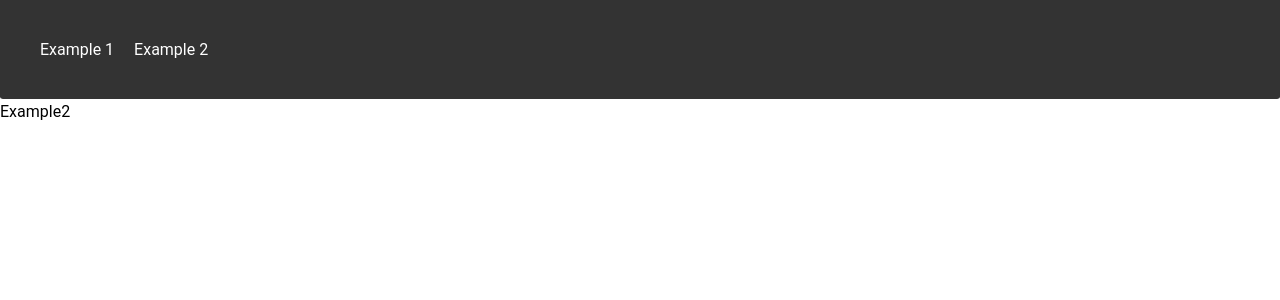
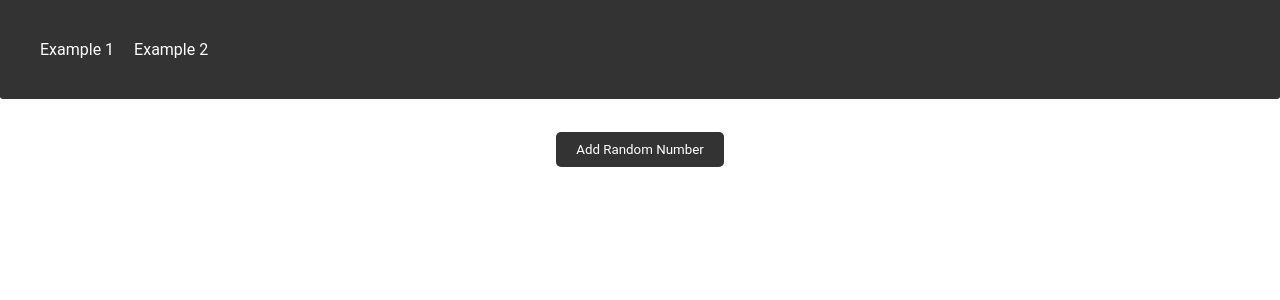
Before and after one commit to yamisagi/erciyes-react-examples, a React (Vite) app: page /example2 in a window 1280 px wide. Shown: the top 300 px of the page. Built offline with nearby package versions, Linux system fonts and the light colour scheme.

Commit message:
feat: Add random number generator functionality to Example2 component

```diff
--- a/src/pages/Example2.jsx
+++ b/src/pages/Example2.jsx
@@ -1,7 +1,33 @@
 import React, { useState } from 'react';
 
 const Example2 = () => {
-  return <div>Example2</div>;
+  const [randomNumbers, setRandomNumbers] = useState([]);
+  // unique random number generator
+
+  const handleAddRandomNumber = () => {
+    const randomNumber = Math.floor(Math.random() * 100) + 1;
+    if (!randomNumbers.includes(randomNumber)) {
+      setRandomNumbers((prevList) => prevList.concat(randomNumber));
+      console.log(randomNumbers.length);
+    } else if (randomNumbers.length >= 32) {
+      alert('Maximum number of numbers reached!');
+      setRandomNumbers([]);
+    } else {
+      return;
+    }
+  };
+  return (
+    <div className='flex-container'>
+      <button className='btn' onClick={handleAddRandomNumber}>
+        Add Random Number
+      </button>
+      <ul>
+        {randomNumbers.map((randomNumber) => (
+          <li key={randomNumber}>{randomNumber}</li>
+        ))}
+      </ul>
+    </div>
+  );
 };
 
 export default Example2;
```
